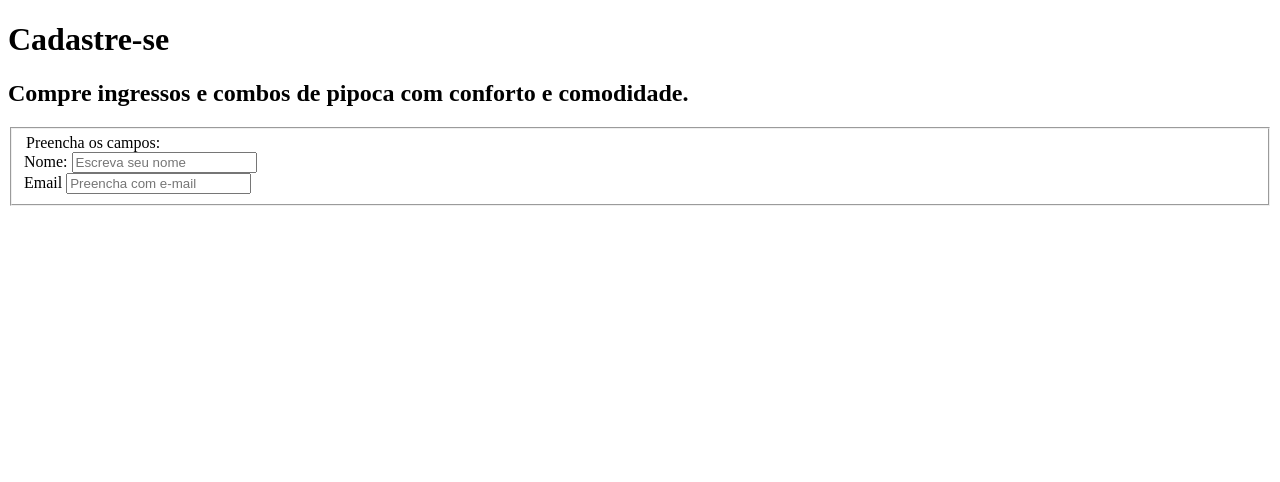
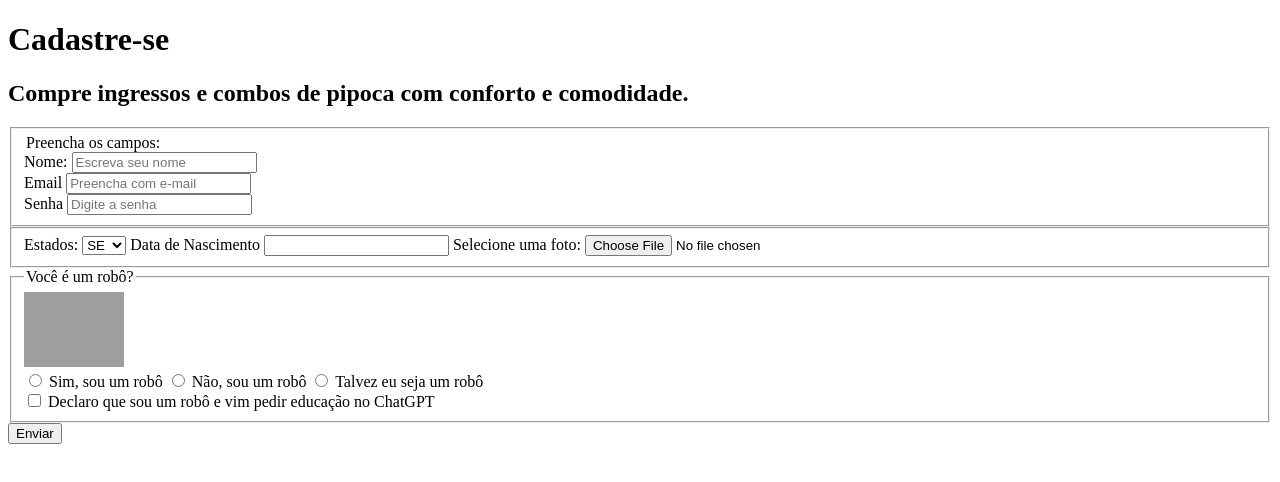
Before and after one commit to thiagosimaswebdev/formulario_t3, a plain HTML site: page index.html in a window 1280 px wide. Drawn offline with Linux system fonts and the light colour scheme; grey boxes are pictures that could not be loaded.

Commit message:
adicionei alguns tipos de input

```diff
--- a/index.html
+++ b/index.html
@@ -26,9 +26,46 @@
                     <label for="email">Email</label>
                     <input type="email" name="email" id="email" placeholder="Preencha com e-mail" />
                 </div>
+                <div>
+                    <label for="senha">Senha</label>
+                    <input type="password" name="senha" id="senha" placeholder="Digite a senha" />
+                </div>
+            </fieldset>
+            <fieldset>
+                <label for="estados">Estados:</label>
+                <select name="estados" id="estados">
+                    <option value="SE">SE</option>
+                    <option value="RJ">RJ</option>
+                    <option value="MG">MG</option>
+                </select>
 
+                <label for="nascimento">Data de Nascimento</label>
+                <input type="number" name="nascimento" id="nascimento" />
 
+                <label for="foto">Selecione uma foto:</label>
+                <input type="file" name="foto" id="foto" />
             </fieldset>
+
+            <fieldset>
+                <legend>Você é um robô?</legend>
+
+                <img src="https://images.vexels.com/media/users/3/201138/isolated/lists/143b8e1550deda3eadf5a8c0045cbb0f-robo-de-brinquedo-plano.png"
+                    width="100" alt="Figura de um robô vede" />
+                <div>
+                <input type="radio" name="robo" id="sim"/>
+                <label for="sim">Sim, sou um robô</label>
+                <input type="radio" name="robo" id="nao"/>
+                <label for="nao">Não, sou um robô</label>
+                <input type="radio" name="robo" id="talvez"/>
+                <label for="talvez">Talvez eu seja um robô</label>
+                </div>
+
+                <input type="checkbox" name="acordo" id="acordo"/>
+                <label for="acordo">Declaro que sou um robô e vim pedir educação no ChatGPT</label>
+            </fieldset>
+
+            <button type="submit">Enviar</button>
+
 
 
         </form>
```
